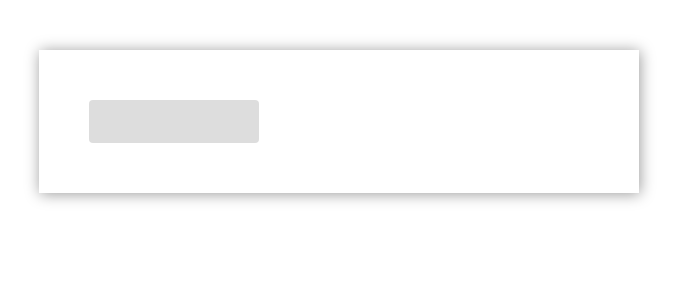
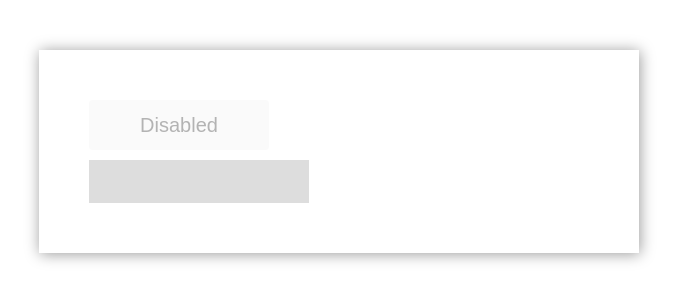
Before and after one commit to react-native-training/react-animations, a React (Create React App) app: page / in a window 1280 px wide. Shown: the top 300 px of the page, without its empty margins (11-690 px from the left). Built offline with nearby package versions, Linux system fonts and the light colour scheme.

Commit message:
added js-animations example

```diff
--- a/src/App.js
+++ b/src/App.js
@@ -2,22 +2,28 @@ import React, { Component } from 'react';
 
 class App extends Component {
   state = {
-    focused: false
+    disabled: true,
   }
-  componentDidMount() {
-    this.input.addEventListener('focus', this.focus);
-    this.input.addEventListener('blur', this.focus);
-  }
-  focus = () => {
-    this.setState((state) => ({ focused: !state.focused }))
+  onChange = (e) => {
+    const length = e.target.value.length;
+    if (length >= 4) {
+      this.setState(() => ({ disabled: false }))
+    } else if (!this.state.disabled) {
+      this.setState(() => ({ disabled: true }))
+    }
   }
   render() {
+    const label = this.state.disabled ? 'Disabled' : 'Submit';
     return (
       <div className="App">
-        <div className="container">
+        <div style={styles.container}>
+          <button
+            style={Object.assign({}, styles.button, !this.state.disabled && styles.buttonEnabled)}
+            disabled={this.state.disabled}
+          >{label}</button>
           <input
-            ref={input => this.input = input}
-            className={['input', this.state.focused && 'input-focused'].join(' ')}
+            style={styles.input}
+            onChange={this.onChange}
           />
         </div>
       </div>
@@ -25,4 +31,36 @@ class App extends Component {
   }
 }
 
+const styles = {
+  container: {
+    width: 500,
+    padding: 50,
+    boxShadow: '1px 1px 14px rgba(0, 0, 0, .4)',
+    display: 'flex',
+    flexDirection: 'column',
+  },
+  input: {
+    width: 200,
+    outline: 'none',
+    fontSize: 20,
+    padding: 10,
+    border: 'none',
+    backgroundColor: '#ddd',
+    marginTop: 10,
+  },
+  button: {
+    width: 180,
+    height: 50,
+    border: 'none',
+    borderRadius: 4,
+    fontSize: 20,
+    cursor: 'pointer',
+    transition: '.25s all',
+  },
+  buttonEnabled: {
+    backgroundColor: '#ffc107',
+    width: 220,
+  }
+}
+
 export default App;
```
